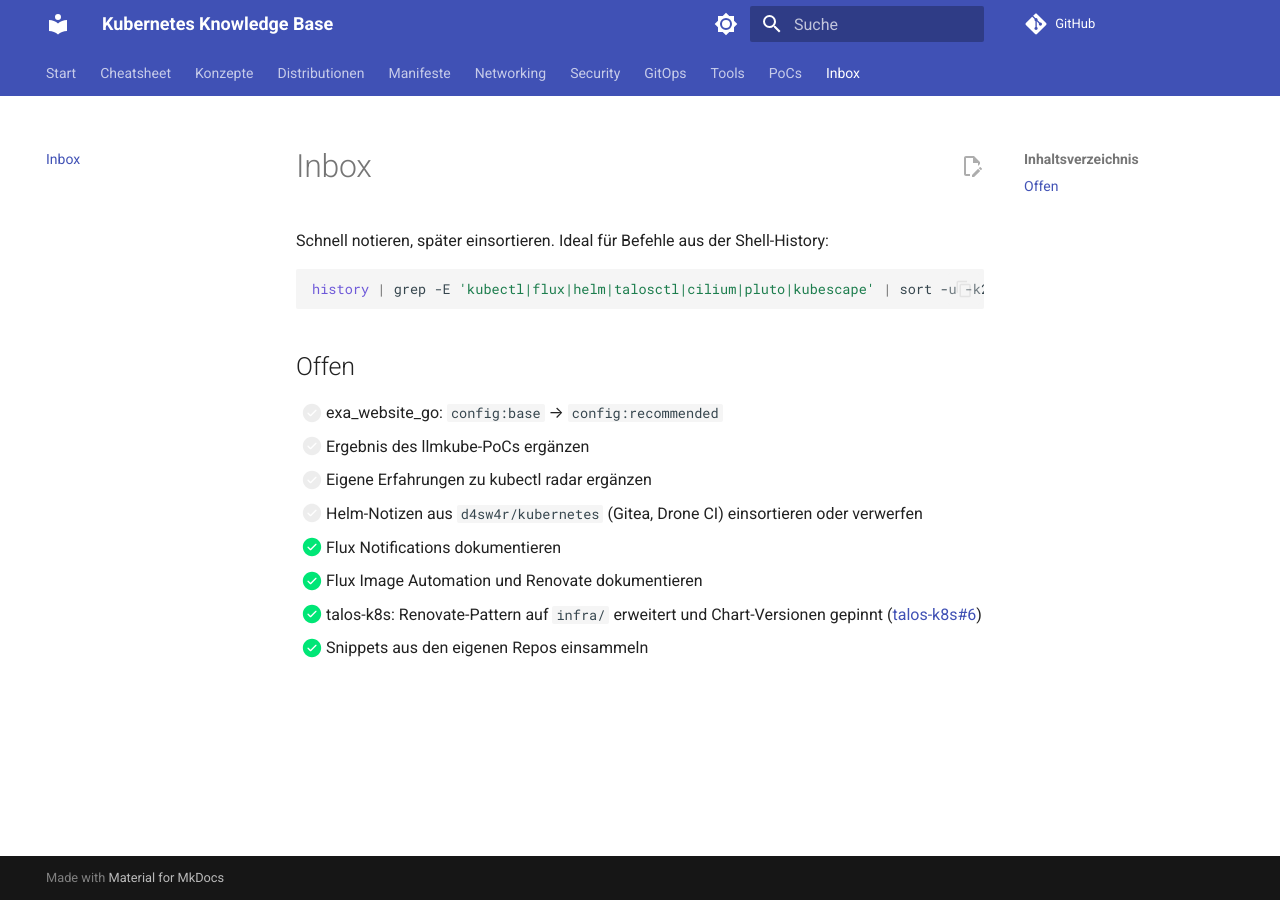
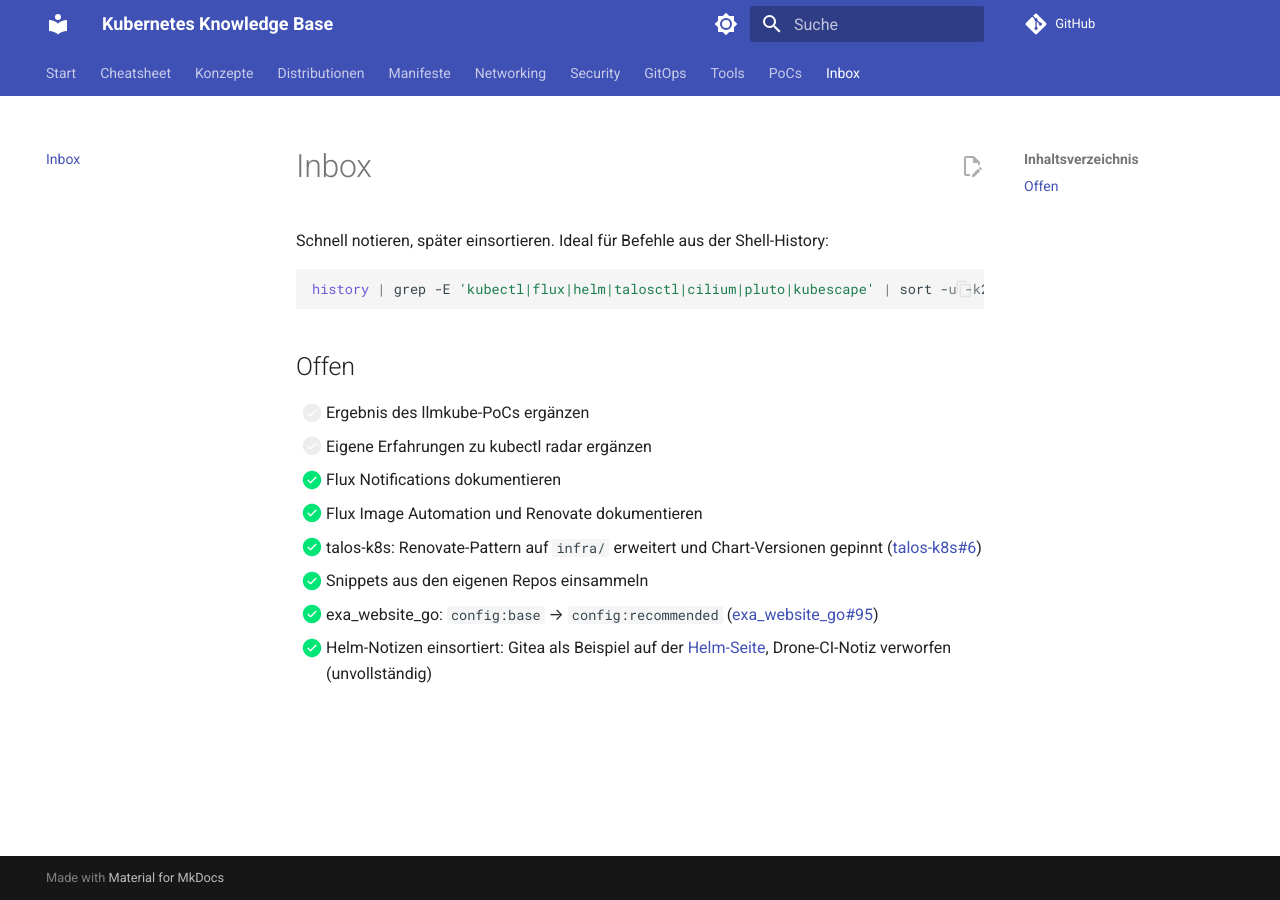
Before and after one commit to d4sw4r/kubernetes-cheatsheet, an MkDocs documentation site: the page built from docs/inbox.md, in a window 1280 px wide. Built offline with MkDocs 1.6.1 and Material for MkDocs 9.7.7, drawn with Linux system fonts in a browser that asks for light colours; comment, search, counter and statistics services are not loaded.

Commit message:
Add Helm cheatsheet page and work through inbox
- New cheatsheet page for Helm (repos, install/upgrade, debugging, rollback),
  Gitea notes from the old kubernetes repo used as the example
- Drone CI note discarded (incomplete command)
- Renovate page and inbox reference the exa_website_go config fix

Co-Authored-By: Claude Opus 5.5 <noreply@anthropic.com>
Claude-Session: https://claude.ai/code/session_01Dp5Epb9vTecWmYFW4b5JJC

```diff
--- a/docs/inbox.md
+++ b/docs/inbox.md
@@ -8,11 +8,11 @@ history | grep -E 'kubectl|flux|helm|talosctl|cilium|pluto|kubescape' | sort -u
 
 ## Offen
 
-- [ ] exa_website_go: `config:base` → `config:recommended`
 - [ ] Ergebnis des llmkube-PoCs ergänzen
 - [ ] Eigene Erfahrungen zu kubectl radar ergänzen
-- [ ] Helm-Notizen aus `d4sw4r/kubernetes` (Gitea, Drone CI) einsortieren oder verwerfen
 - [x] Flux Notifications dokumentieren
 - [x] Flux Image Automation und Renovate dokumentieren
 - [x] talos-k8s: Renovate-Pattern auf `infra/` erweitert und Chart-Versionen gepinnt ([talos-k8s#6](https://github.com/d4sw4r/talos-k8s/pull/6))
 - [x] Snippets aus den eigenen Repos einsammeln
+- [x] exa_website_go: `config:base` → `config:recommended` ([exa_website_go#95](https://github.com/d4sw4r/exa_website_go/pull/95))
+- [x] Helm-Notizen einsortiert: Gitea als Beispiel auf der [Helm-Seite](cheatsheet/helm.md), Drone-CI-Notiz verworfen (unvollständig)
--- a/mkdocs.yml
+++ b/mkdocs.yml
@@ -70,6 +70,7 @@ nav:
   - Cheatsheet:
       - cheatsheet/index.md
       - kubectl: cheatsheet/kubectl.md
+      - Helm: cheatsheet/helm.md
       - Troubleshooting: cheatsheet/troubleshooting.md
   - Konzepte:
       - concepts/index.md
```
Also changed, not shown: docs/cheatsheet/helm.md (added, +58 -0 lines), docs/cheatsheet/index.md (+1 -0 lines), docs/gitops/renovate.md (+1 -1 lines).
